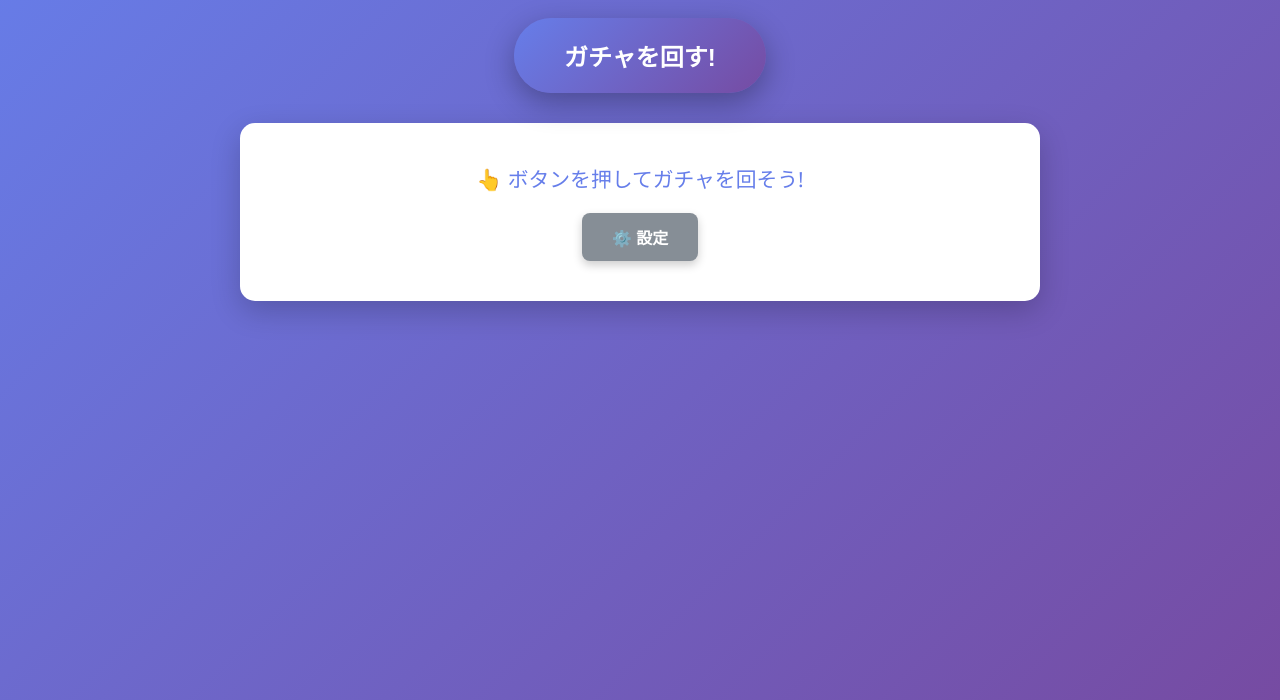
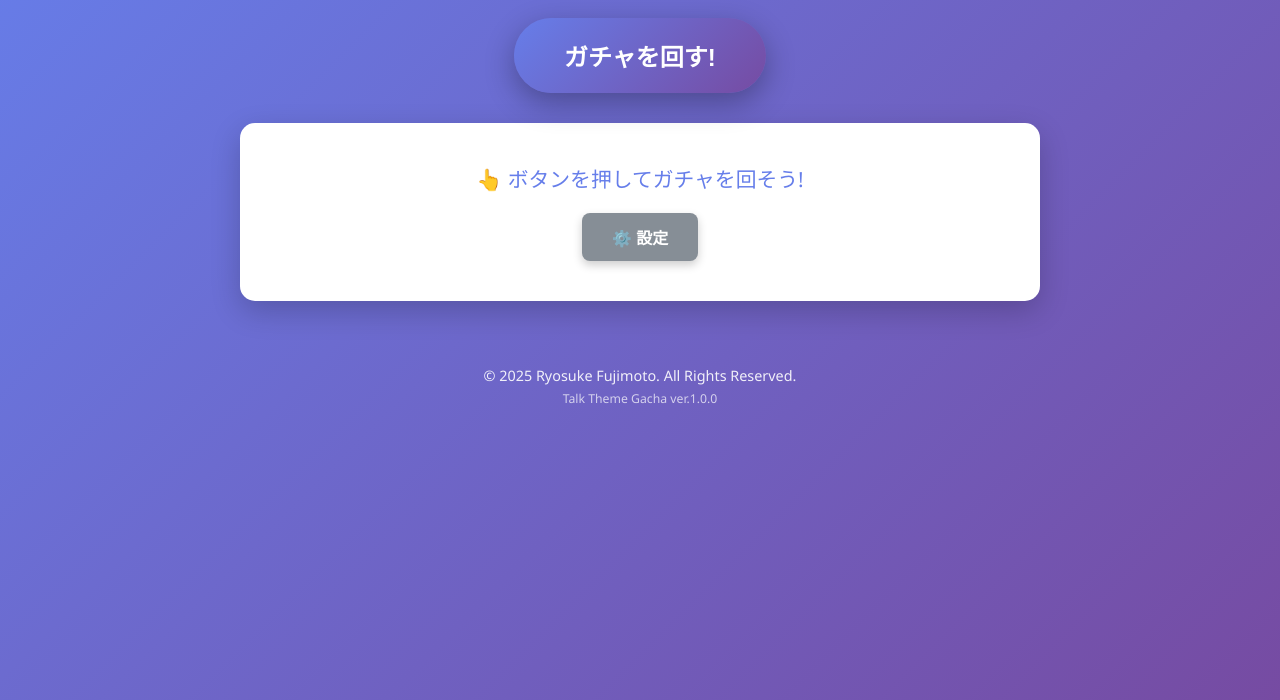
Before and after one commit to ryosuke0121/talk-theme-gacha, a website: page index.html in a window 1280 px wide. Shown: the part 100-800 px from the top of the page. Drawn offline with Linux system fonts and the light colour scheme.

Commit message:
committe

```diff
--- a/index.html
+++ b/index.html
@@ -48,6 +48,13 @@
           </div>
         </section>
       </main>
+
+      <footer>
+        <p>&copy; 2025 Ryosuke Fujimoto. All Rights Reserved.</p>
+        <p class="version">
+          Talk Theme Gacha ver.<span id="version">1.0.0</span>
+        </p>
+      </footer>
     </div>
 
     <!-- 設定モーダル -->
--- a/style.css
+++ b/style.css
@@ -320,9 +320,19 @@ main {
 footer {
     text-align: center;
     margin-top: 40px;
+    padding: 20px;
     color: white;
     font-size: 0.9em;
-    opacity: 0.8;
+}
+
+footer p {
+    margin: 5px 0;
+    opacity: 0.9;
+}
+
+footer .version {
+    font-size: 0.85em;
+    opacity: 0.7;
 }
 
 /* アニメーション */
```
Also changed, not shown: package.json (added, +14 -0 lines), update-version.js (added, +21 -0 lines), README.md.
